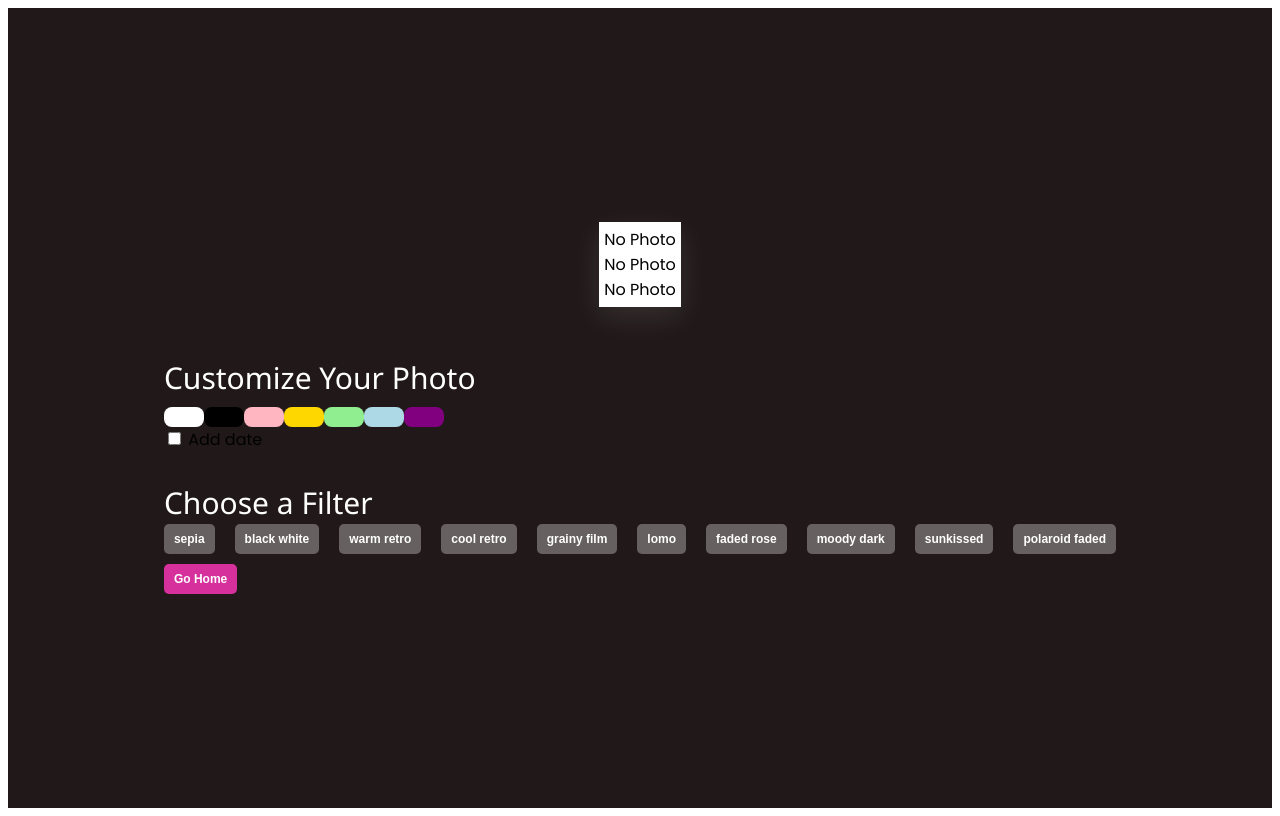
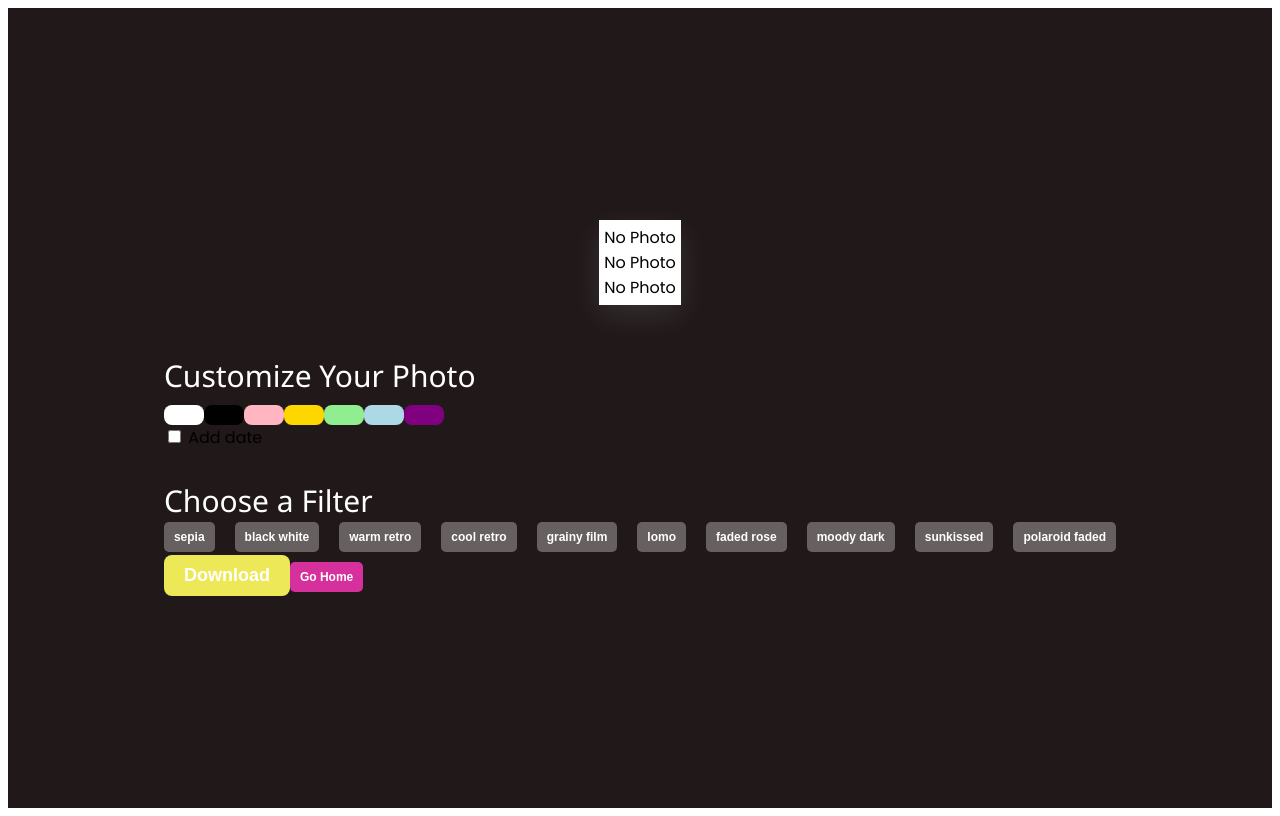
Before and after one commit to udayagrahari/photobooth-2.0, a React (Vite) app: page /collage in a window 1280 px wide. Built offline with nearby package versions, Linux system fonts and the light colour scheme.

Commit message:
Update CollagePage.jsx

```diff
--- a/src/components/CollagePage.jsx
+++ b/src/components/CollagePage.jsx
@@ -1,23 +1,47 @@
-
-
-
-
-import React, { useState } from "react";
+import React, { useState, useRef } from "react"; // --- 1. ADD useRef ---
 import { useLocation, useNavigate } from "react-router-dom";
-import "./CollagePage.css"; // ✅ Import updated CSS
+import html2canvas from "html2canvas"; // --- 2. ADD html2canvas IMPORT ---
+import "./CollagePage.css";
 
 const CollagePage = () => {
   const location = useLocation();
   const navigate = useNavigate();
-  const photos = location.state?.photos || [null, null, null]; // ✅ Get photos from state
-  const [frameColor, setFrameColor] = useState("#ffffff"); // Default white frame
+  const photos = location.state?.photos || [null, null, null];
+  const [frameColor, setFrameColor] = useState("#ffffff");
   const [showDate, setShowDate] = useState(false);
-  const [selectedFilter, setSelectedFilter] = useState(""); // Store selected filter
+  const [selectedFilter, setSelectedFilter] = useState("");
+
+  // --- 3. CREATE REF AND DOWNLOAD FUNCTION ---
+  const collageRef = useRef(null); // Create a ref to target the collage
+
+  const handleDownload = () => {
+    // Check if the ref is attached to an element
+    if (collageRef.current) {
+      html2canvas(collageRef.current, {
+        useCORS: true, // Important for external images/fonts
+        scale: 2,      // Renders at a higher resolution for better quality
+      }).then((canvas) => {
+        // Convert the canvas "screenshot" to a PNG image URL
+        const imageUrl = canvas.toDataURL("image/png");
+
+        // Create a temporary link to trigger the browser download
+        const link = document.createElement("a");
+        link.href = imageUrl;
+        link.download = "my-collage.png"; // Set the default filename
+
+        // Add the link to the page, click it, then remove it
+        document.body.appendChild(link);
+        link.click();
+        document.body.removeChild(link);
+      });
+    }
+  };
+  // --- END OF NEW CODE ---
 
   return (
     <div className="collage-container">
-      {/* Collage Frame with Borders */}
-      <div className="collage-frame polaroid-border" style={{ backgroundColor: frameColor }}>
+      {/* --- 4. ATTACH THE REF to your collage frame --- */}
+      <div ref={collageRef} className="collage-frame polaroid-border" style={{ backgroundColor: frameColor }}>
         <div className="collage-frame-content">
           {photos.map((photo, index) => (
             <div key={index} className={`photo-frame ${selectedFilter}`}>
@@ -29,17 +53,14 @@ const CollagePage = () => {
             </div>
           ))}
         </div>
-        {/* Bottom Section for Date */}
         <div className="polaroid-bottom">
           {showDate && <p className="date-text">{new Date().toLocaleDateString()}</p>}
         </div>
       </div>
 
-      {/* Customization Section */}
       <div className="customization-options">
         <p>Customize Your Photo</p>
 
-        {/* Frame Color Picker */}
         <div className="color-picker">
           {["#FFFFFF", "#000000", "#FFB6C1", "#FFD700", "#90EE90", "#ADD8E6", "#800080"].map((color) => (
             <button
@@ -51,12 +72,10 @@ const CollagePage = () => {
           ))}
         </div>
 
-        {/* Add Date Checkbox */}
         <label className="date-checkbox">
           <input type="checkbox" onChange={() => setShowDate(!showDate)} /> Add date
         </label>
 
-        {/* FILTER OPTIONS */}
         <div className="filter-options">
           <p>Choose a Filter</p>
           <div className="filters">
@@ -72,8 +91,11 @@ const CollagePage = () => {
           </div>
         </div>
 
-        {/* Go Home Button */}
-        <button className="go-home-button"  onClick={() => navigate("/")}>Go Home</button>
+        {/* --- 5. ADD THE DOWNLOAD BUTTON --- */}
+        <button className="download-button" onClick={handleDownload}>
+          Download
+        </button>
+        <button className="go-home-button" onClick={() => navigate("/")}>Go Home</button>
       </div>
     </div>
   );
```
